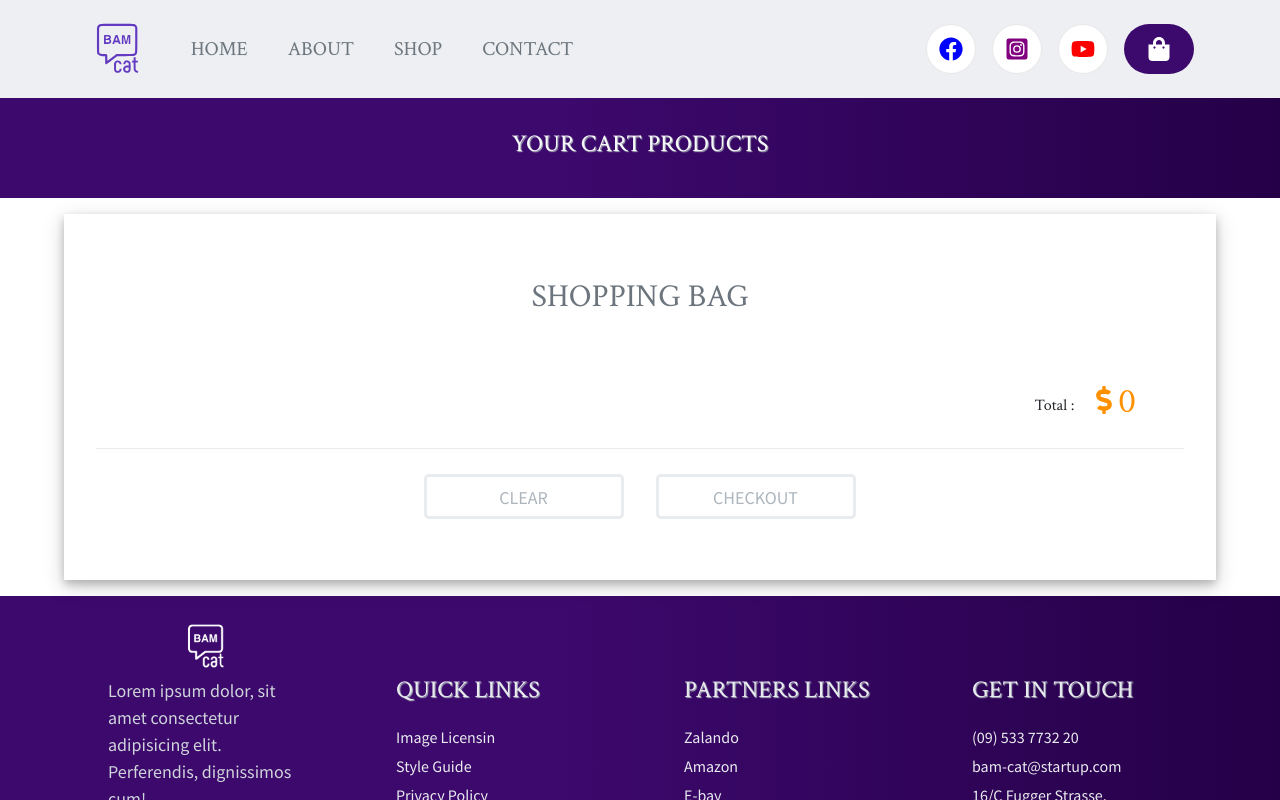
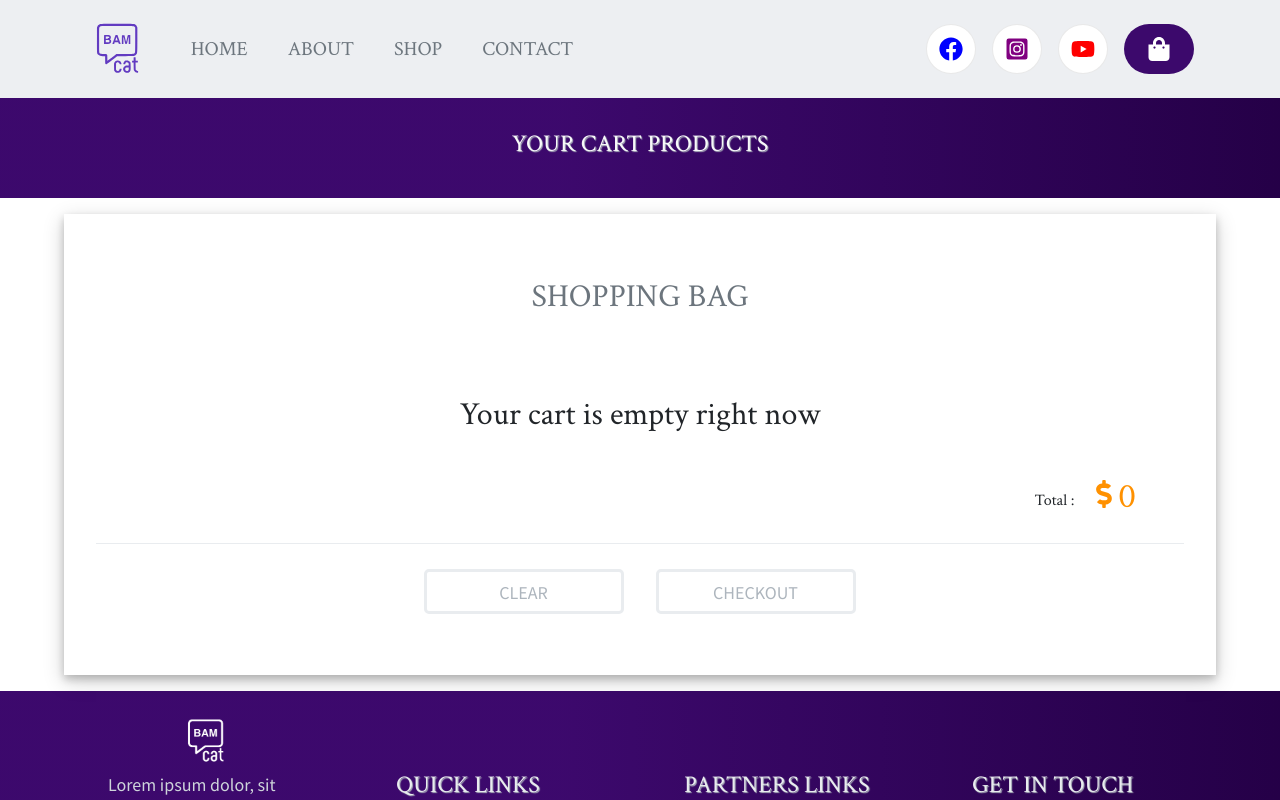
Before and after one commit to syed-ghufran-hassan/B.A.M-eCommerce, a React (Create React App) app: page /cart in a window 1280 px wide. Shown: the top 800 px of the page. Built offline with nearby package versions, Linux system fonts and the light colour scheme.

Commit message:
Empty title fixed data.length to show

```diff
--- a/src/features/Pages/Cart.js
+++ b/src/features/Pages/Cart.js
@@ -15,7 +15,7 @@ export default function Cart() {
   const dispatch = useDispatch();
 
   const EmptyCart = () => {
-    return <h2>Your cart is empty right now</h2>;
+    return <h2 className="Cart-Empty-Title">Your cart is empty right now</h2>;
   };
 
   const FilledCart = () => {
@@ -110,7 +110,7 @@ export default function Cart() {
         <div>
           <h2 className="Bag-Title">Shopping Bag</h2>
         </div>
-        {data.size === 0 ? <EmptyCart /> : <FilledCart />}
+        {data.length === 0 ? <EmptyCart /> : <FilledCart />}
         <div className="Total-Cart">
           <p className="Total-Text"> Total :</p>
           <i className="FaDollarSign currency-total-icon">
--- a/src/features/styles/Cart.css
+++ b/src/features/styles/Cart.css
@@ -44,6 +44,11 @@
 
 .Bag-Title {
   margin: 2rem 0;
+  text-align: center;
+}
+
+.Cart-Empty-Title {
+  padding-top: 3rem;
   text-align: center;
 }
 
```
